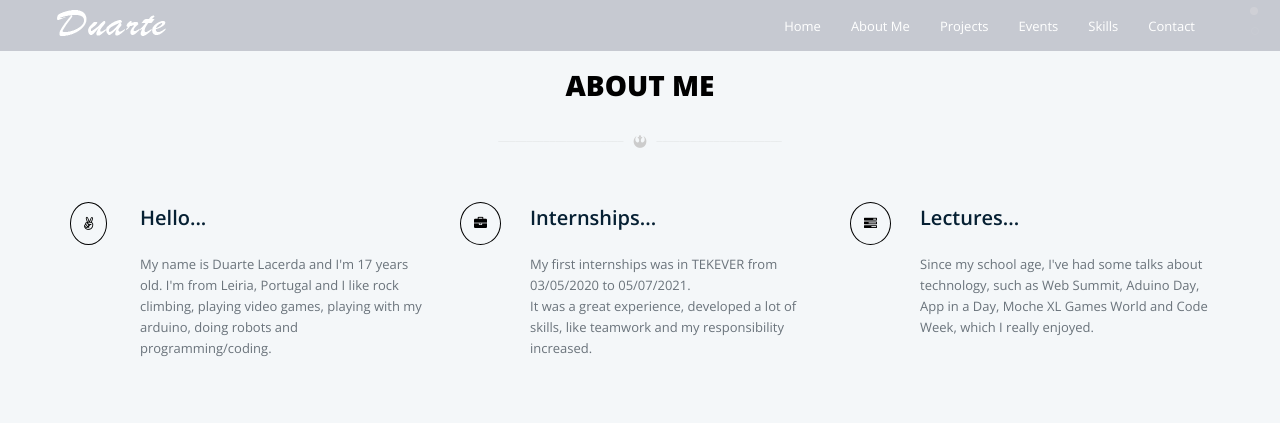
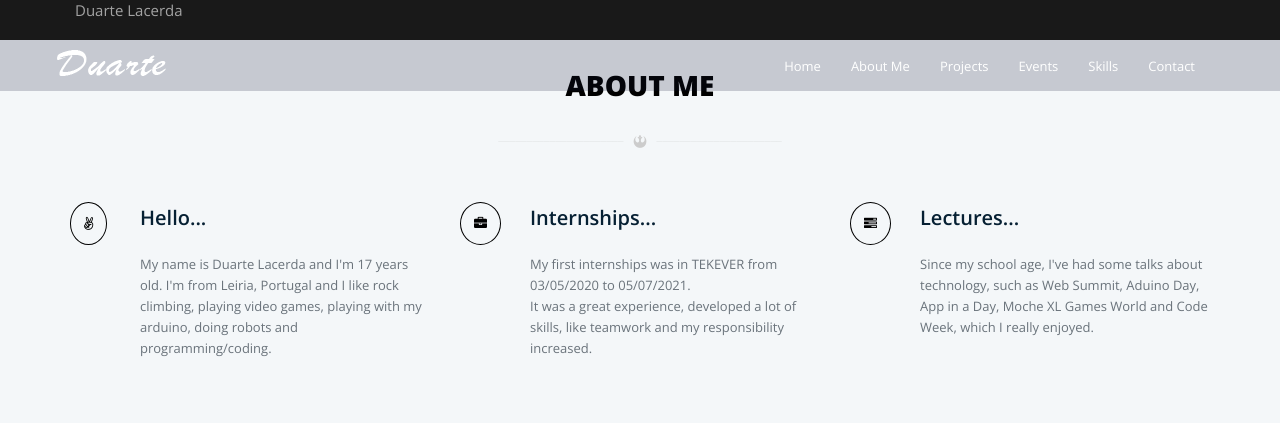
Before and after one commit to DuarteLacerda/DuarteLacerda.github.io, a PHP site: page / in a window 1280 px wide. Shown: the top 423 px of the page. Run offline with PHP 8.4, Linux system fonts and the light colour scheme; some libraries are stand-ins or nearby versions.

Commit message:
Posterior à apresentação

```diff
--- a/css/main.css
+++ b/css/main.css
@@ -132,6 +132,41 @@ body > section,
   top: 25%;
 }
 
+/*Top Bar*/
+
+#topbar {
+  background: #191919;
+  font-size: 15px;
+  height: 40px;
+  padding: 0;
+  color: rgba(255, 255, 255, 0.6);
+}
+#topbar .contact-info a {
+  line-height: 0;
+  color: rgba(255, 255, 255, 0.6);
+  transition: 0.3s;
+}
+#topbar .contact-info a:hover {
+  color: #fff;
+}
+#topbar .contact-info i {
+  color: #cc1616;
+  line-height: 0;
+  margin-right: 5px;
+}
+#topbar .contact-info .phone-icon {
+  margin-left: 15px;
+}
+#topbar .social-links a {
+  color: rgba(255, 255, 255, 0.6);
+  padding: 4px 12px;
+  display: inline-block;
+  line-height: 1px;
+  transition: 0.3s;
+}
+#topbar .social-links a:hover {
+  color: #fff;
+}
 
 /*=========================================
 	Header
--- a/index.html
+++ b/index.html
@@ -59,6 +59,14 @@
         Fixed Navigation
         ==================================== -->
 	<header id="navigation" class="navbar-fixed-top navbar">
+		<section id="topbar" class="d-flex align-items-center">
+			<div class="container d-flex justify-content-center justify-content-md-between">
+				<div class="contact-info d-flex align-items-center">
+					<i class="bi bi-github"></i><a href="https://github.com/duartelacerda">Duarte Lacerda</a>
+					<i class="bi bi-peace"></i></i></a>
+				</div>
+			</div>
+		</section>
 		<div class="container">
 			<div class="navbar-header">
 				<!-- responsive nav button -->
```
